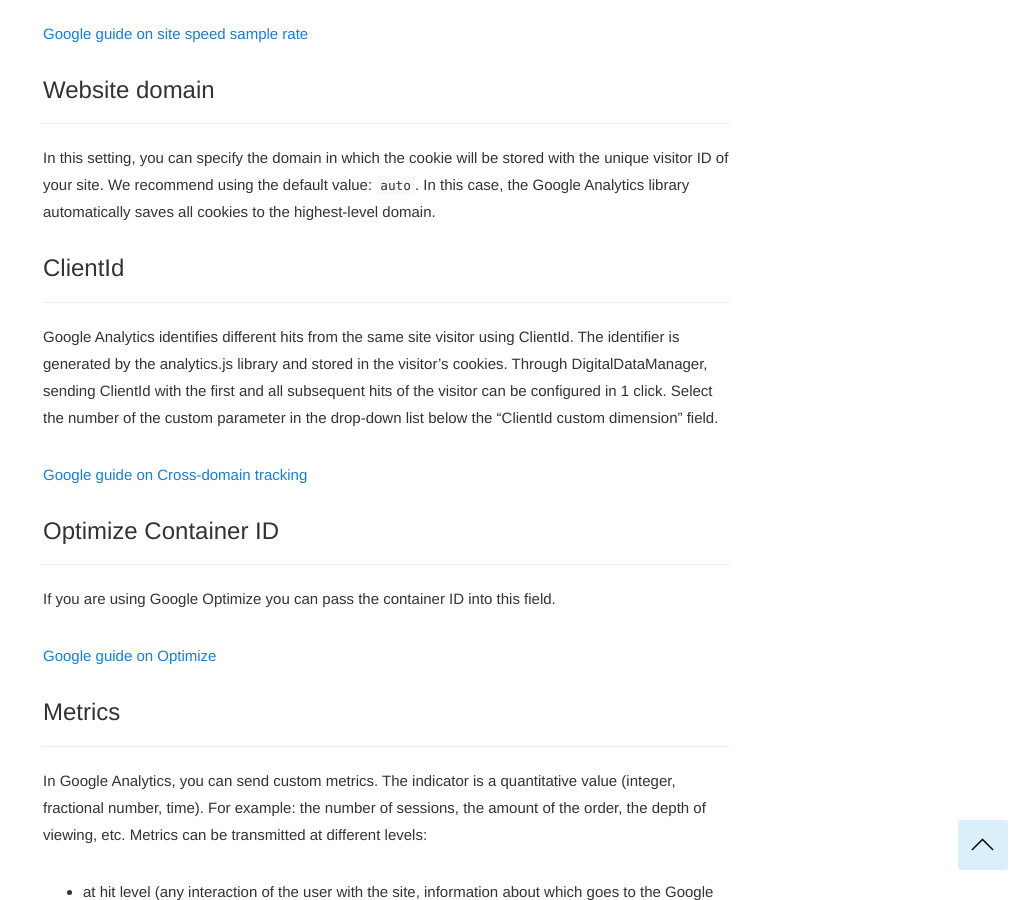
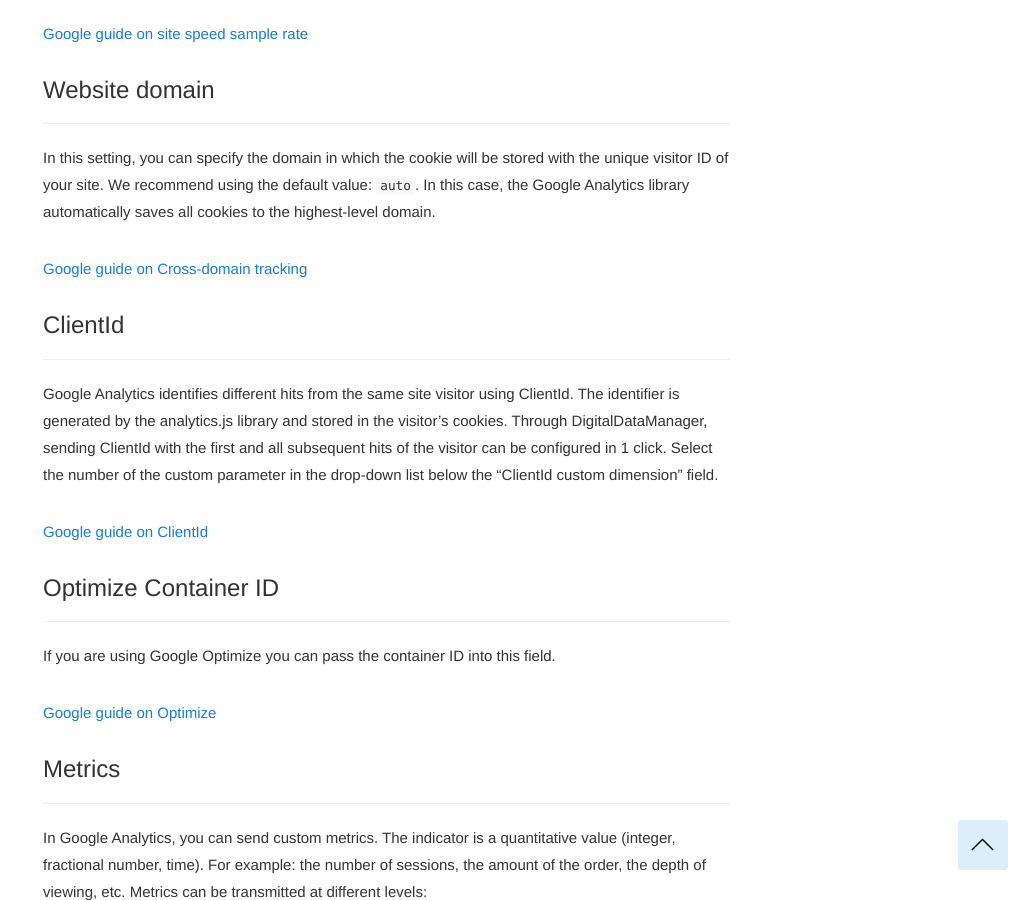
Before and after one commit to segmentstream-com/segmentstream-com.github.io, a Jekyll site: the page built from _docs/integrations/google-analytics.md, in a window 1280 px wide and 900 px high, scrolled down 6400 px. Shown: the whole window, without its empty margins (252-1280 px from the left). Built offline with Jekyll 4.4.1, drawn with Linux system fonts in a browser that asks for light colours; nearby versions of some CDN libraries.

Commit message:
ga client id update

```diff
--- a/_docs/integrations/google-analytics.md
+++ b/_docs/integrations/google-analytics.md
@@ -164,6 +164,8 @@
 ------
 In this setting, you can specify the domain in which the cookie will be stored with the unique visitor ID of your site. We recommend using the default value: `auto`. In this case, the Google Analytics library automatically saves all cookies to the highest-level domain.
 
+[Google guide on Cross-domain tracking](https://developers.google.com/analytics/devguides/collection/analyticsjs/cross-domain)
+
 ### <a name="11_1"></a>ClientId
 ------
 Google Analytics identifies different hits from the same site visitor using ClientId.
@@ -171,7 +173,7 @@
 Through DigitalDataManager, sending ClientId with the first and all subsequent hits of the visitor can be configured in 1 click.
 Select the number of the custom parameter in the drop-down list below the "ClientId custom dimension" field.
 
-[Google guide on Cross-domain tracking](https://developers.google.com/analytics/devguides/collection/analyticsjs/cross-domain)
+[Google guide on ClientId](https://developers.google.com/analytics/devguides/collection/analyticsjs/cookies-user-id)
 
 ### <a name="17"></a>Optimize Container ID
 ------
```
